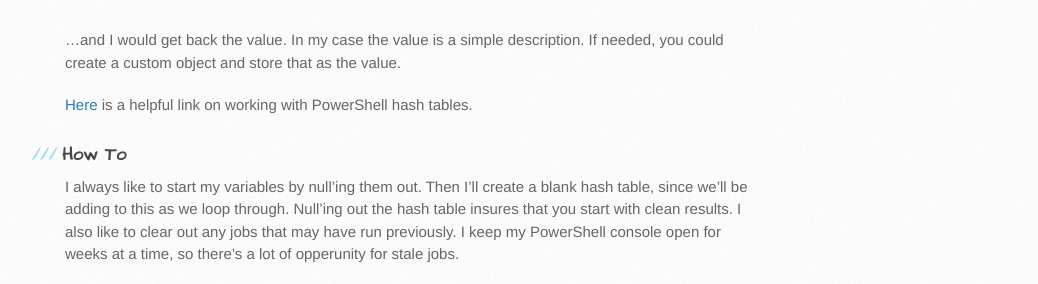
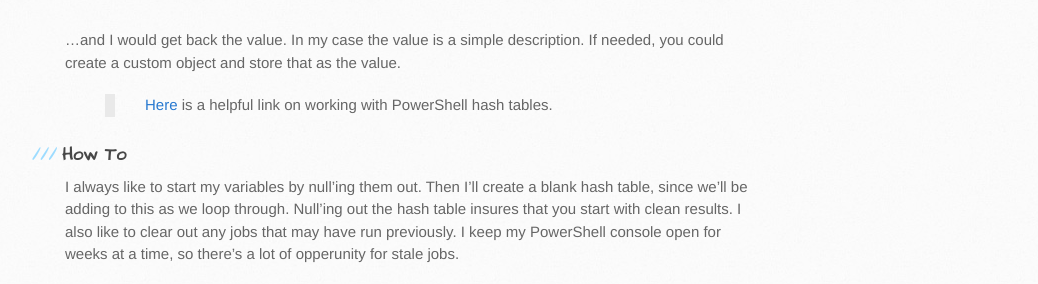
Before and after one commit to ericcsinger/ericcsinger.github.io, a Jekyll site: the page built from drafts/draft1.md, in a window 1280 px wide. Shown: the part 1246-1530 px from the top of the page, without its empty margins (105-1143 px from the left). Built offline with Jekyll 4.4.1, drawn with Linux system fonts in a browser that asks for light colours; our own code applies the rules of GitHub Pages for plain Markdown files.

```diff
--- a/drafts/draft1.md
+++ b/drafts/draft1.md
@@ -25,7 +25,9 @@ $Hash_Table.JobIDNumber
 
 ...and I would get back the value.  In my case the value is a simple description.   If needed, you could create a custom object and store that as the value.
 
-[Here](https://docs.microsoft.com/en-us/powershell/module/microsoft.powershell.core/about/about_hash_tables?view=powershell-7) is a helpful link on working with PowerShell hash tables.
+>
+> [Here](https://docs.microsoft.com/en-us/powershell/module/microsoft.powershell.core/about/about_hash_tables?view=powershell-7) is a helpful link on working with PowerShell hash tables.
+>
 
 ### How To
 
@@ -60,6 +62,7 @@ $Hash_Table
 | Name | Value |
 | ----------- | ----------- |
 | MyKey | My super helpful value |
+
 
 If we run the following...
 
```
